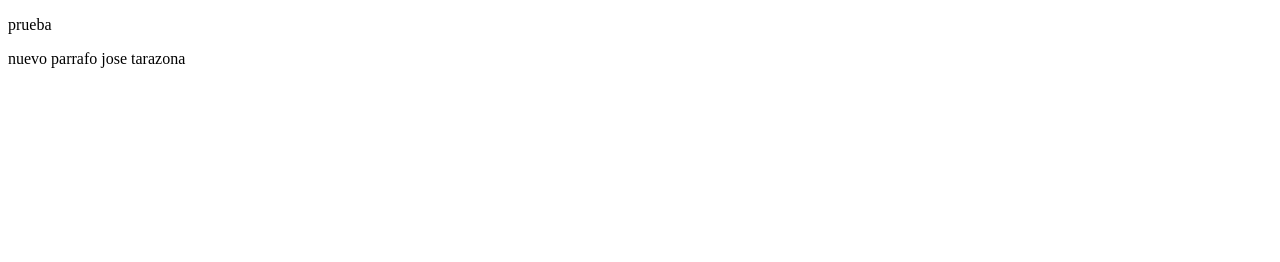
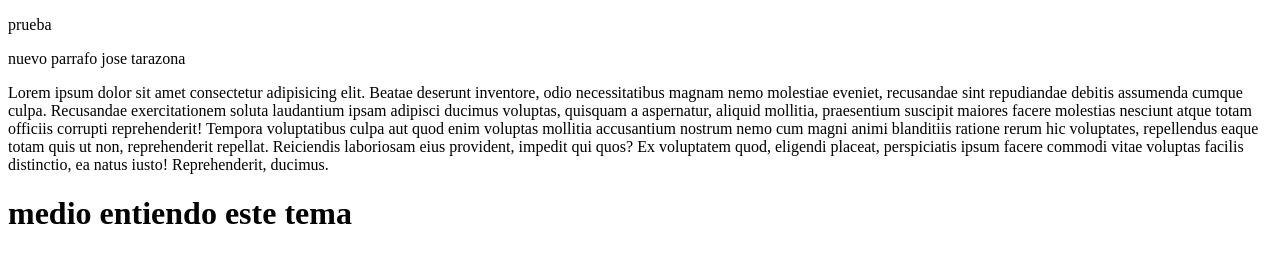
Before and after one commit to pabejara/practica-gen20-02, a plain HTML site: page index.html in a window 1280 px wide. Drawn offline with Linux system fonts and the light colour scheme.

Commit message:
camilo ramirez

```diff
--- a/index.html
+++ b/index.html
@@ -11,5 +11,11 @@
         prueba
     </p>
     <p>nuevo parrafo jose tarazona</p>
+    <div>
+        <p>Lorem ipsum dolor sit amet consectetur adipisicing elit. Beatae deserunt inventore, odio necessitatibus magnam nemo molestiae eveniet, recusandae sint repudiandae debitis assumenda cumque culpa. Recusandae exercitationem soluta laudantium ipsam adipisci ducimus voluptas, quisquam a aspernatur, aliquid mollitia, praesentium suscipit maiores facere molestias nesciunt atque totam officiis corrupti reprehenderit! Tempora voluptatibus culpa aut quod enim voluptas mollitia accusantium nostrum nemo cum magni animi blanditiis ratione rerum hic voluptates, repellendus eaque totam quis ut non, reprehenderit repellat. Reiciendis laboriosam eius provident, impedit qui quos? Ex voluptatem quod, eligendi placeat, perspiciatis ipsum facere commodi vitae voluptas facilis distinctio, ea natus iusto! Reprehenderit, ducimus.</p>
+    </div>
+<div>
+    <h1>medio entiendo este tema</h1>
+</div>
 </body>
 </html>
```
